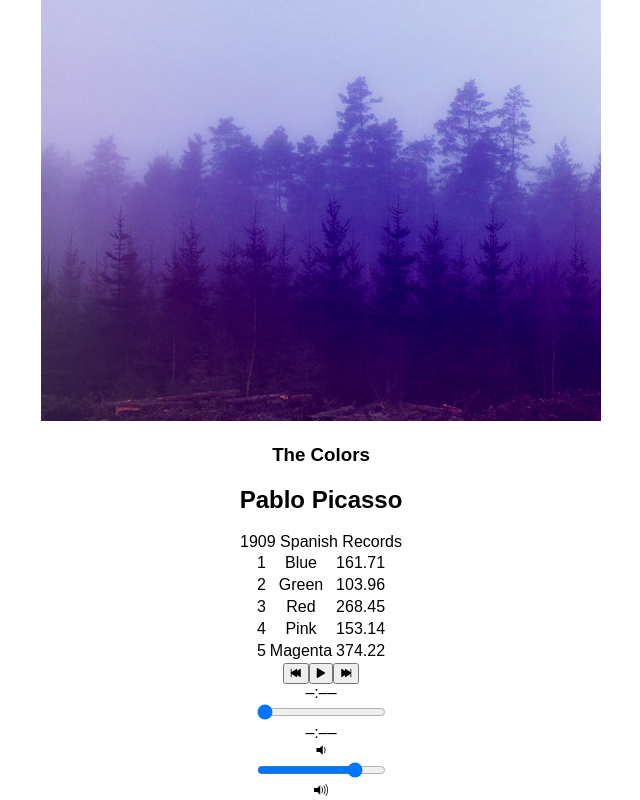
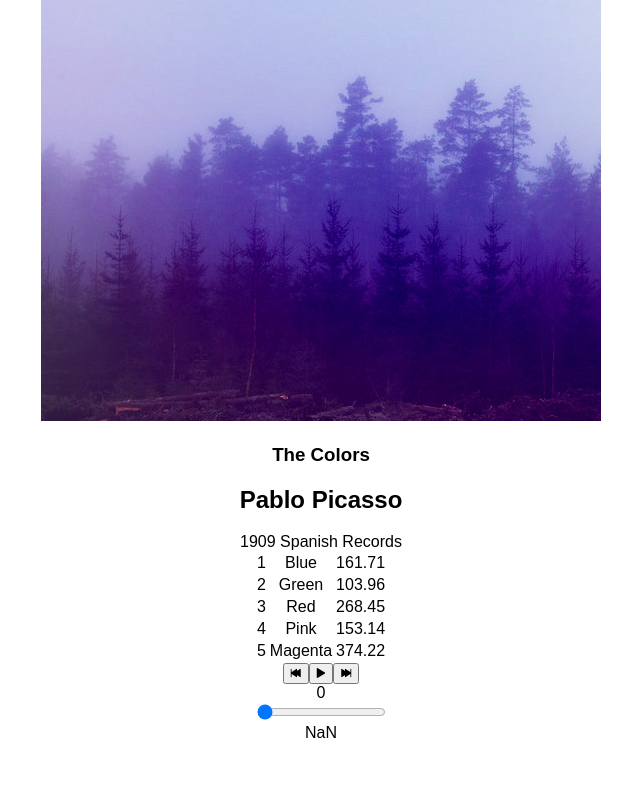
Before and after one commit to raibola/bloc-jams-react, a React (Create React App) app: page /album/the-colors in a window 1280 px wide. Shown: the part 237-1037 px from the top of the page, without its empty margins (319-959 px from the left). After the commit the page ends 979 px from the top, so only its background shows below. Built offline with nearby package versions, Linux system fonts and the light colour scheme.

Commit message:
Checkpoint Bloc Jams React Player Bar Range Inputs: Completed

```diff
--- a/src/components/Album.js
+++ b/src/components/Album.js
@@ -15,6 +15,8 @@
           this.state = {
             album: album,
             currentSong: album.songs[0],
+            currentTime: 0,
+            duration: album.songs[0].duration,
             isPlaying: false,
             isHovering: false
           };
@@ -32,6 +34,26 @@
             this.audioElement.pause();
             this.setState({ isPlaying: false });
           }
+
+        componentDidMount() {
+            this.eventListeners = {
+                timeupdate: e => {
+                  this.setState({ currentTime: this.audioElement.currentTime });
+                },
+                durationchange: e => {
+                  this.setState({ duration: this.audioElement.duration });
+                }
+              };
+              this.audioElement.addEventListener('timeupdate', this.eventListeners.timeupdate);
+              this.audioElement.addEventListener('durationchange', this.eventListeners.durationchange);
+            }
+
+        componentWillUnmount() {
+            this.audioElement.src = null;
+            this.audioElement.removeEventListener('timeupdate', this.eventListeners.timeupdate);
+            this.audioElement.removeEventListener('durationchange', this.eventListeners.durationchange);
+              }
+
 
         setSong(song) {
             this.audioElement.src = song.audioSrc;
@@ -62,6 +84,12 @@
             const newSong = this.state.album.songs[newIndex];
             this.setSong(newSong);
             this.play();
+          }
+
+        handleTimeChange(e) {
+            const newTime = this.audioElement.duration * e.target.value;
+            this.audioElement.currentTime = newTime;
+            this.setState({ currentTime: newTime });
           }
 
     render() {
@@ -104,9 +132,12 @@
            <PlayerBar
            isPlaying={this.state.isPlaying}
            currentSong={this.state.currentSong}
+           currentTime={this.audioElement.currentTime}
+           duration={this.audioElement.duration}
            handleSongClick={() => this.handleSongClick(this.state.currentSong)}
            handlePrevClick={() => this.handlePrevClick()}
            handleNextClick={() => this.handleNextClick()}
+           handleTimeChange={(e) => this.handleTimeChange(e)}
          />
         </section>
       );
--- a/src/components/PlayerBar.js
+++ b/src/components/PlayerBar.js
@@ -16,14 +16,17 @@
            </button>
          </section>
          <section id="time-control">
-           <div className="current-time">–:––</div>
-           <input type="range" className="seek-bar" value="0" />
-           <div className="total-time">–:––</div>
-         </section>
-         <section id="volume-control">
-           <div className="icon ion-volume-low"></div>
-           <input type="range" className="seek-bar" value="80" />
-           <div className="icon ion-volume-high"></div>
+         <div className="current-time">{this.props.currentTime}</div>
+           <input
+             type="range"
+             className="seek-bar"
+             value={(this.props.currentTime / this.props.duration) || 0}
+             max="1"
+             min="0"
+             step="0.01"
+             onChange={this.props.handleTimeChange}
+           />
+           <div className="total-time">{this.props.duration}</div>
          </section>
       </section>
     );
```
